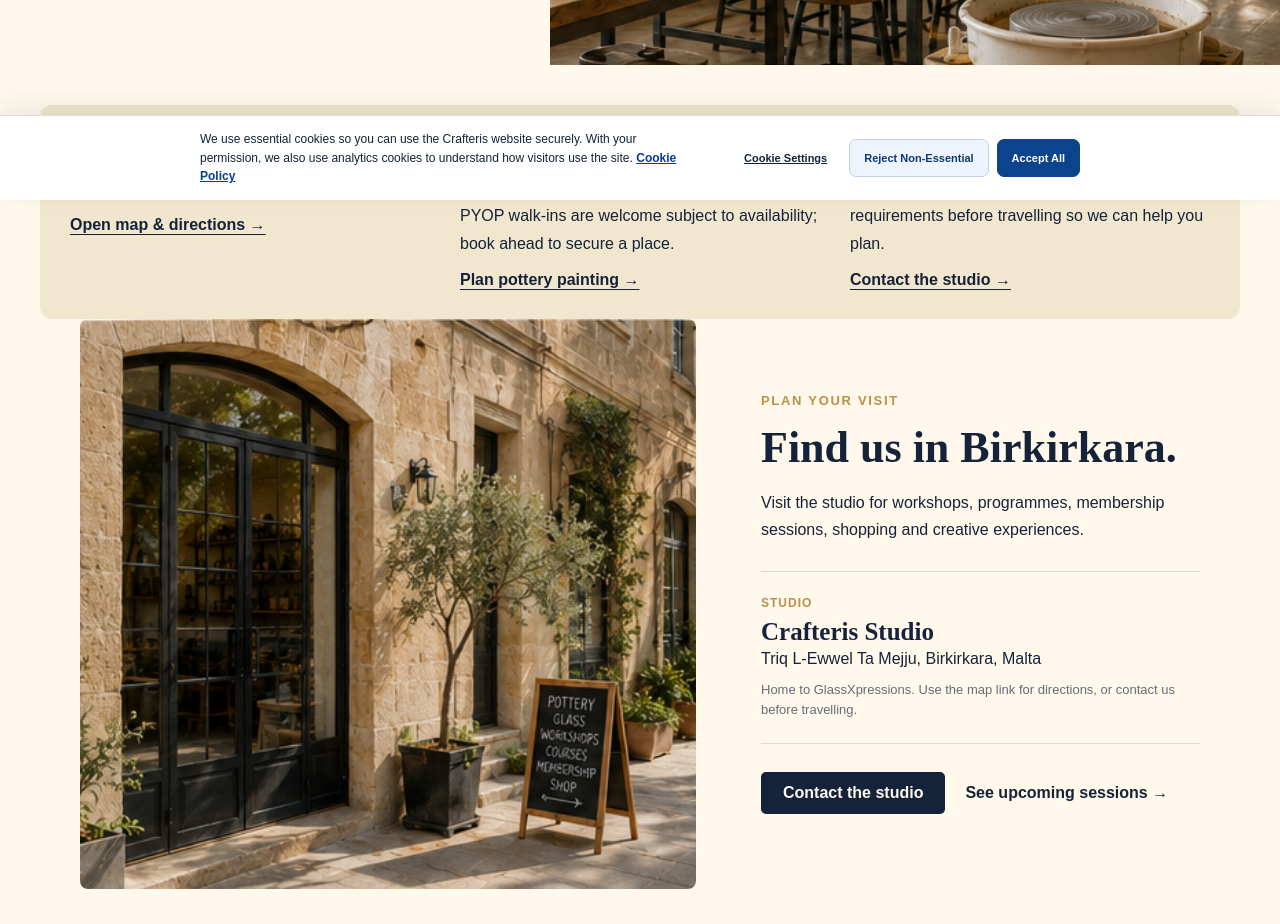
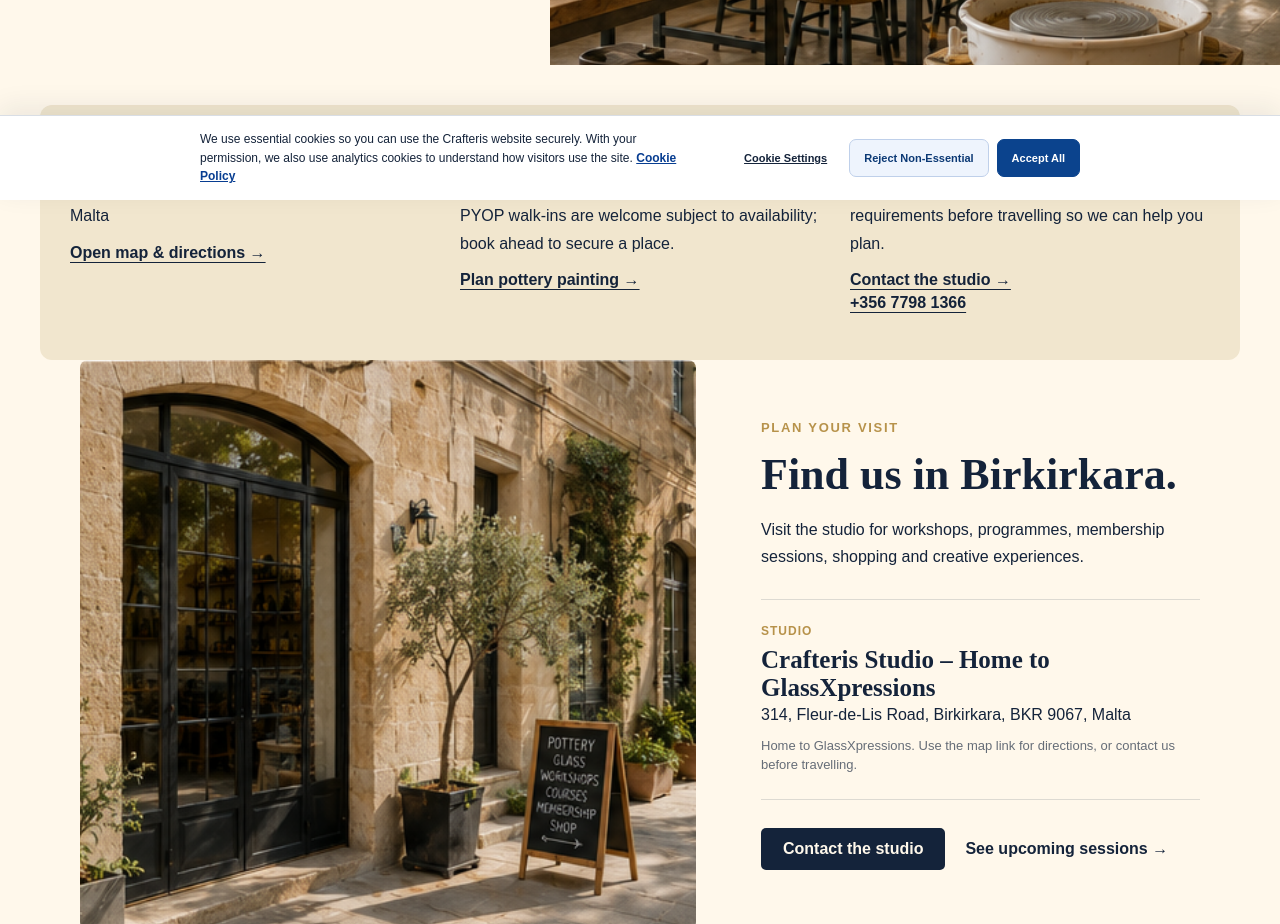
Before and after one commit to guzzep/crafteris-studio-website, a Next.js app: page /visit in a window 1280 px wide. Shown: the part 600-1524 px from the top of the page. Built offline with nearby package versions, Linux system fonts and the light colour scheme; no server answers; the database is empty.

Commit message:
Use confirmed Fleur-de-Lis Road contact details

```diff
--- a/src/app/visit/page.tsx
+++ b/src/app/visit/page.tsx
@@ -1,3 +1,4 @@
+import { studioContact, studioMapUrl } from "@/lib/studio-contact";
 import Header from "@/components/Header";
 import Footer from "@/components/Footer";
 import Link from "next/link";
@@ -250,12 +251,8 @@ export default async function VisitPage() {
   const cmsAddress =
     planVisit?.content?.items?.[0];
 
-  const studioAddress =
-    settings?.address?.trim() ||
-    cmsAddress?.text ||
-    "Triq L-Ewwel Ta Mejju, Birkirkara, Malta";
-
-  const directionsUrl = "https://www.google.com/maps/search/?api=1&query=" + encodeURIComponent("GlassXpressions " + studioAddress);
+  const studioAddress = studioContact.address;
+  const directionsUrl = studioMapUrl;
 
   const openingHoursNote =
     "Planned opening hours from 1 January 2027. Check with us before making a special journey.";
@@ -322,7 +319,7 @@ export default async function VisitPage() {
         <section className={styles.visitEssentials} aria-label="Visit essentials" style={{order: getSectionOrder("hero") + 1}}>
           <div><h2>Plan your visit</h2><p>{studioAddress}</p><a href={directionsUrl} target="_blank" rel="noopener noreferrer">Open map & directions →</a></div>
           <div><h3>Before you set off</h3><p>Check opening hours for your intended visit. PYOP walk-ins are welcome subject to availability; book ahead to secure a place.</p><Link href="/paint-your-own-pottery">Plan pottery painting →</Link></div>
-          <div><h3>Need a little help?</h3><p>Ask about parking, step-free access or any other requirements before travelling so we can help you plan.</p><Link href="/contact">Contact the studio →</Link>{settings?.phone && <p><a href={"tel:" + settings.phone.replace(/[^+0-9]/g, "")}>{settings.phone}</a></p>}</div>
+          <div><h3>Need a little help?</h3><p>Ask about parking, step-free access or any other requirements before travelling so we can help you plan.</p><Link href="/contact">Contact the studio →</Link><p><a href={studioContact.phoneHref}>{studioContact.phone}</a></p></div>
         </section>
         {/* HERO */}
 
@@ -510,9 +507,7 @@ export default async function VisitPage() {
                   </p>
 
                   <h3>
-                    {cmsAddress?.title ||
-                      settings?.site_name ||
-                      "Crafteris Studio"}
+                    {studioContact.name}
                   </h3>
 
                   <p>
```
